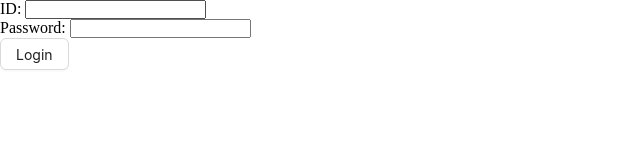
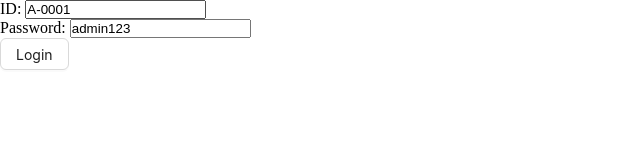
Before and after one commit to rakib8680/ph-university-client, a React (Vite) app: page /login in a window 1280 px wide. Shown: the top 160 px of the page, without its empty margins (0-640 px from the left). Built offline with nearby package versions, Linux system fonts and the light colour scheme.

Commit message:
Refactor Login component and add useLoginMutation hook

```diff
--- a/src/pages/Login.tsx
+++ b/src/pages/Login.tsx
@@ -1,31 +1,40 @@
-
-import { Button } from 'antd';
-import { useForm } from 'react-hook-form';
-
-
+import { Button } from "antd";
+import { useForm } from "react-hook-form";
+import { useLoginMutation } from "../redux/features/auth/authApi";
 
 const Login = () => {
+  const { register, handleSubmit } = useForm({
+    defaultValues: {
+      id: "A-0001",
+      password: "admin123",
+    },
+  });
+  const [login, { data, error, isSuccess }] = useLoginMutation();
 
-  const { register, handleSubmit } = useForm();
+  console.log(data, error, isSuccess);
 
+  const onSubmit = (data) => {
+    const userInfo = {
+      id: data.id,
+      password: data.password,
+    };
 
-  const onSubmit = (data)=>{
-    console.log(data);
-  }
+    login(userInfo);
+  };
 
   return (
     <form onSubmit={handleSubmit(onSubmit)}>
       <div>
         <label htmlFor="id">ID: </label>
-        <input type="text" id="id" {...register('userId')} />
+        <input type="text" id="id" {...register("id")} />
       </div>
       <div>
         <label htmlFor="password">Password: </label>
-        <input type="text" id="password" {...register('password')} />
+        <input type="text" id="password" {...register("password")} />
       </div>
       <Button htmlType="submit">Login</Button>
     </form>
-  )
+  );
 };
 
 export default Login;
```
